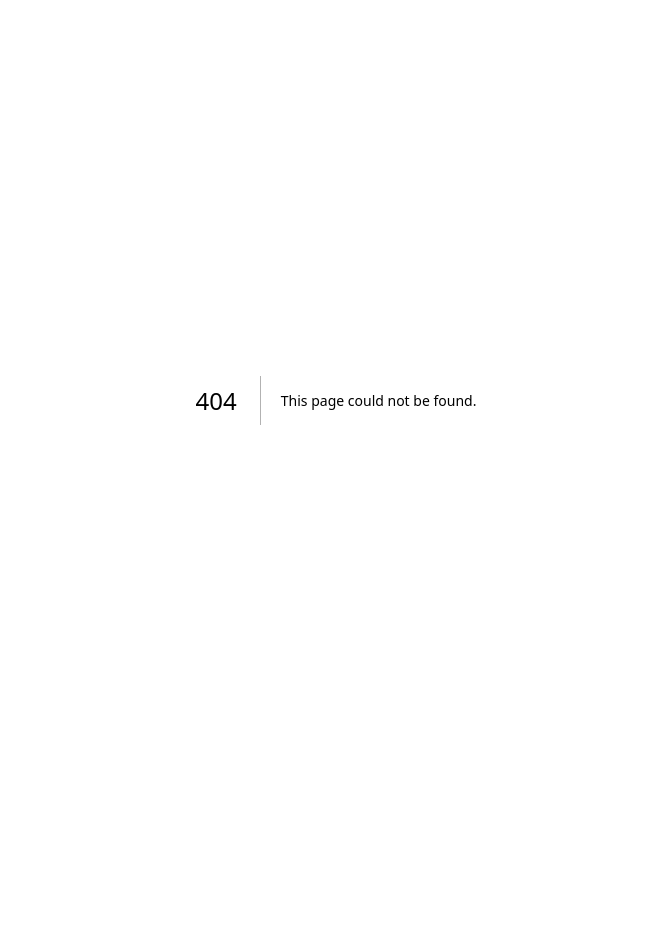
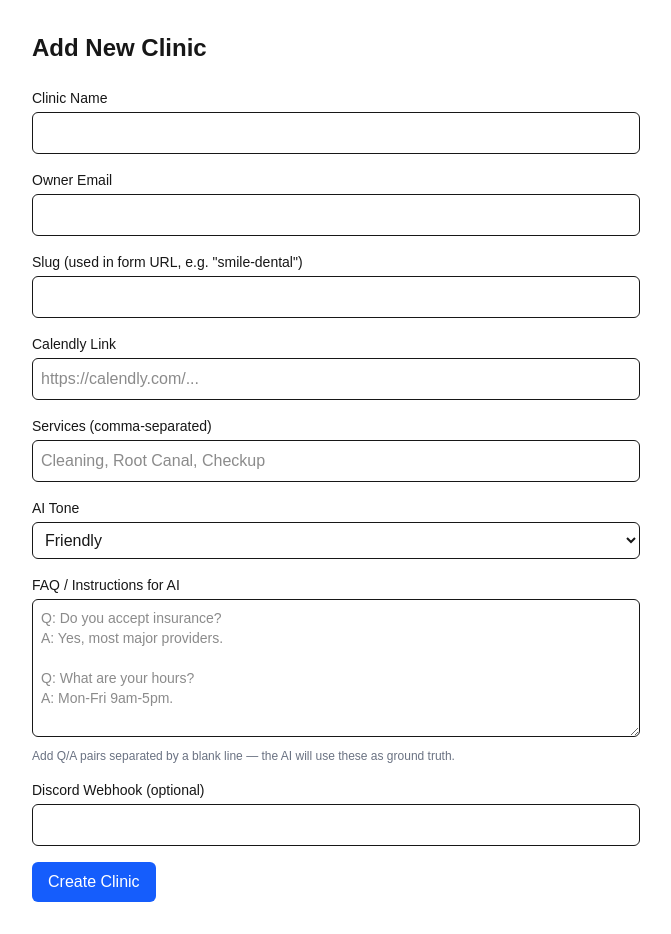
Before and after one commit to aneeq6174/dental-saas-product, a Next.js app: page /admin/clinics/new in a window 1280 px wide. Before the commit this address had no page. Shown: the whole page, without its empty margins (304-975 px from the left). Before the commit the page ends 800 px from the top, so only its background shows below. Built offline with nearby package versions, Linux system fonts and the light colour scheme.

Commit message:
add admin pannel and UI

```diff
--- /dev/null
+++ b/app/admin/clinics/new/page.jsx
@@ -0,0 +1,125 @@
+"use client";
+
+import { useState } from "react";
+import { useRouter } from "next/navigation";
+
+export default function NewClinicPage() {
+  const router = useRouter();
+  const [form, setForm] = useState({
+    name: "",
+    ownerEmail: "",
+    slug: "",
+    calendlyLink: "",
+    servicesText: "",
+    tone: "friendly",
+    faqText: "",
+    discordWebhook: "",
+  });
+  const [saving, setSaving] = useState(false);
+  const [error, setError] = useState("");
+
+  const handleChange = (e) => setForm({ ...form, [e.target.name]: e.target.value });
+
+  const parseFaq = (text) => {
+    if (!text.trim()) return [];
+    return text
+      .split(/\n\s*\n/)
+      .map((block) => {
+        const qMatch = block.match(/Q:\s*(.+)/i);
+        const aMatch = block.match(/A:\s*(.+)/i);
+        return qMatch && aMatch ? { question: qMatch[1].trim(), answer: aMatch[1].trim() } : null;
+      })
+      .filter(Boolean);
+  };
+
+  const handleSubmit = async (e) => {
+    e.preventDefault();
+    setSaving(true);
+    setError("");
+
+    const payload = {
+      name: form.name,
+      ownerEmail: form.ownerEmail,
+      slug: form.slug,
+      calendlyLink: form.calendlyLink,
+      services: form.servicesText.split(",").map((s) => s.trim()).filter(Boolean),
+      branding: { displayName: form.name },
+      aiConfig: {
+        tone: form.tone,
+        faqAnswers: parseFaq(form.faqText),
+      },
+      notificationChannels: {
+        discordWebhook: form.discordWebhook || undefined,
+      },
+    };
+
+    const res = await fetch("/api/admin/clinics", {
+      method: "POST",
+      headers: { "Content-Type": "application/json" },
+      body: JSON.stringify(payload),
+    });
+
+    if (res.ok) {
+      router.push("/admin");
+    } else {
+      const data = await res.json();
+      setError(data.error || "Failed to create clinic");
+    }
+    setSaving(false);
+  };
+
+  return (
+    <div className="max-w-2xl mx-auto p-8">
+      <h1 className="text-2xl font-semibold mb-6">Add New Clinic</h1>
+      <form onSubmit={handleSubmit} className="space-y-4">
+        <div>
+          <label className="block text-sm font-medium mb-1">Clinic Name</label>
+          <input name="name" required value={form.name} onChange={handleChange} className="w-full border rounded-md p-2" />
+        </div>
+        <div>
+          <label className="block text-sm font-medium mb-1">Owner Email</label>
+          <input name="ownerEmail" type="email" required value={form.ownerEmail} onChange={handleChange} className="w-full border rounded-md p-2" />
+        </div>
+        <div>
+          <label className="block text-sm font-medium mb-1">Slug (used in form URL, e.g. "smile-dental")</label>
+          <input name="slug" required value={form.slug} onChange={handleChange} className="w-full border rounded-md p-2" />
+        </div>
+        <div>
+          <label className="block text-sm font-medium mb-1">Calendly Link</label>
+          <input name="calendlyLink" value={form.calendlyLink} onChange={handleChange} className="w-full border rounded-md p-2" placeholder="https://calendly.com/..." />
+        </div>
+        <div>
+          <label className="block text-sm font-medium mb-1">Services (comma-separated)</label>
+          <input name="servicesText" value={form.servicesText} onChange={handleChange} className="w-full border rounded-md p-2" placeholder="Cleaning, Root Canal, Checkup" />
+        </div>
+        <div>
+          <label className="block text-sm font-medium mb-1">AI Tone</label>
+          <select name="tone" value={form.tone} onChange={handleChange} className="w-full border rounded-md p-2">
+            <option value="friendly">Friendly</option>
+            <option value="formal">Formal</option>
+          </select>
+        </div>
+        <div>
+          <label className="block text-sm font-medium mb-1">FAQ / Instructions for AI</label>
+          <textarea
+            name="faqText"
+            value={form.faqText}
+            onChange={handleChange}
+            rows={6}
+            className="w-full border rounded-md p-2 font-mono text-sm"
+            placeholder={"Q: Do you accept insurance?\nA: Yes, most major providers.\n\nQ: What are your hours?\nA: Mon-Fri 9am-5pm."}
+          />
+          <p className="text-xs text-gray-500 mt-1">Add Q/A pairs separated by a blank line — the AI will use these as ground truth.</p>
+        </div>
+        <div>
+          <label className="block text-sm font-medium mb-1">Discord Webhook (optional)</label>
+          <input name="discordWebhook" value={form.discordWebhook} onChange={handleChange} className="w-full border rounded-md p-2" />
+        </div>
+        {error && <p className="text-red-600 text-sm">{error}</p>}
+        <button type="submit" disabled={saving} className="bg-blue-600 text-white px-4 py-2 rounded-md font-medium disabled:opacity-50">
+          {saving ? "Creating..." : "Create Clinic"}
+        </button>
+      </form>
+    </div>
+  );
+}
--- /dev/null
+++ b/app/admin/login/page.jsx
@@ -0,0 +1,46 @@
+"use client";
+
+import { useState } from "react";
+import { useRouter } from "next/navigation";
+
+export default function AdminLoginPage() {
+  const [password, setPassword] = useState("");
+  const [error, setError] = useState("");
+  const router = useRouter();
+
+  const handleSubmit = async (e) => {
+    e.preventDefault();
+    setError("");
+    const res = await fetch("/api/admin/login", {
+      method: "POST",
+      headers: { "Content-Type": "application/json" },
+      body: JSON.stringify({ password }),
+    });
+    if (res.ok) {
+      router.push("/admin");
+    } else {
+      setError("Incorrect password");
+    }
+  };
+
+  return (
+    <div className="min-h-screen flex items-center justify-center bg-gray-50">
+      <form onSubmit={handleSubmit} className="bg-white p-8 rounded-xl shadow-sm border w-full max-w-sm">
+        <h1 className="text-xl font-semibold mb-1">Admin Login</h1>
+        <p className="text-sm text-gray-500 mb-6">Sign in to manage clinics</p>
+        <input
+          type="password"
+          placeholder="Admin password"
+          value={password}
+          onChange={(e) => setPassword(e.target.value)}
+          className="w-full border rounded-md p-2 mb-4"
+          required
+        />
+        {error && <p className="text-red-600 text-sm mb-4">{error}</p>}
+        <button type="submit" className="w-full bg-blue-600 text-white py-2 rounded-md font-medium">
+          Sign In
+        </button>
+      </form>
+    </div>
+  );
+}
--- /dev/null
+++ b/app/admin/page.jsx
@@ -0,0 +1,48 @@
+"use client";
+
+import { useEffect, useState } from "react";
+import Link from "next/link";
+
+export default function AdminPage() {
+  const [clinics, setClinics] = useState([]);
+  const [loading, setLoading] = useState(true);
+
+  useEffect(() => {
+    fetch("/api/admin/clinics")
+      .then((res) => res.json())
+      .then((data) => setClinics(data.clinics || []))
+      .finally(() => setLoading(false));
+  }, []);
+
+  return (
+    <div className="max-w-4xl mx-auto p-8">
+      <div className="flex justify-between items-center mb-6">
+        <h1 className="text-2xl font-semibold">Clinics</h1>
+        <Link href="/admin/clinics/new" className="bg-blue-600 text-white px-4 py-2 rounded-md text-sm font-medium">
+          + Add Clinic
+        </Link>
+      </div>
+
+      {loading && <p className="text-gray-500">Loading...</p>}
+
+      {!loading && clinics.length === 0 && (
+        <p className="text-gray-500">No clinics yet. Click "Add Clinic" to onboard your first one.</p>
+      )}
+
+      <div className="space-y-3">
+        {clinics.map((c) => (
+          <div key={c._id} className="border rounded-lg p-4 flex justify-between items-center">
+            <div>
+              <p className="font-medium">{c.name}</p>
+              <p className="text-sm text-gray-500">Slug: {c.slug} · {c.ownerEmail}</p>
+            </div>
+            <div className="flex gap-3 text-sm">
+              <Link href={`/admin/clinics/${c._id}`} className="text-blue-600">Edit</Link>
+              <Link href={`/dashboard?clinicId=${c._id}`} className="text-gray-600">View Dashboard</Link>
+            </div>
+          </div>
+        ))}
+      </div>
+    </div>
+  );
+}
--- /dev/null
+++ b/app/api/admin/clinics/route.js
@@ -0,0 +1,20 @@
+import { NextResponse } from "next/server";
+import { connectDB } from "@/lib/db";
+import Clinic from "@/models/Clinic";
+
+export async function GET() {
+  await connectDB();
+  const clinics = await Clinic.find().sort({ createdAt: -1 });
+  return NextResponse.json({ clinics });
+}
+
+export async function POST(req) {
+  try {
+    await connectDB();
+    const body = await req.json();
+    const clinic = await Clinic.create(body);
+    return NextResponse.json({ success: true, clinic });
+  } catch (err) {
+    return NextResponse.json({ error: err.message }, { status: 400 });
+  }
+}
--- /dev/null
+++ b/app/api/admin/login/route.js
@@ -0,0 +1,19 @@
+import { NextResponse } from "next/server";
+
+export async function POST(req) {
+  const { password } = await req.json();
+
+  if (password !== process.env.ADMIN_SECRET) {
+    return NextResponse.json({ error: "Unauthorized" }, { status: 401 });
+  }
+
+  const res = NextResponse.json({ success: true });
+  res.cookies.set("admin_session", process.env.ADMIN_SECRET, {
+    httpOnly: true,
+    secure: true,
+    sameSite: "strict",
+    maxAge: 60 * 60 * 24 * 7,
+    path: "/",
+  });
+  return res;
+}
--- /dev/null
+++ b/middleware.js
@@ -0,0 +1,25 @@
+import { NextResponse } from "next/server";
+
+export function middleware(req) {
+  const { pathname } = req.nextUrl;
+
+  if (pathname === "/admin/login" || pathname === "/api/admin/login") {
+    return NextResponse.next();
+  }
+
+  if (pathname.startsWith("/admin") || pathname.startsWith("/api/admin")) {
+    const session = req.cookies.get("admin_session")?.value;
+    if (session !== process.env.ADMIN_SECRET) {
+      if (pathname.startsWith("/api/admin")) {
+        return NextResponse.json({ error: "Unauthorized" }, { status: 401 });
+      }
+      return NextResponse.redirect(new URL("/admin/login", req.url));
+    }
+  }
+
+  return NextResponse.next();
+}
+
+export const config = {
+  matcher: ["/admin/:path*", "/api/admin/:path*"],
+};
```
